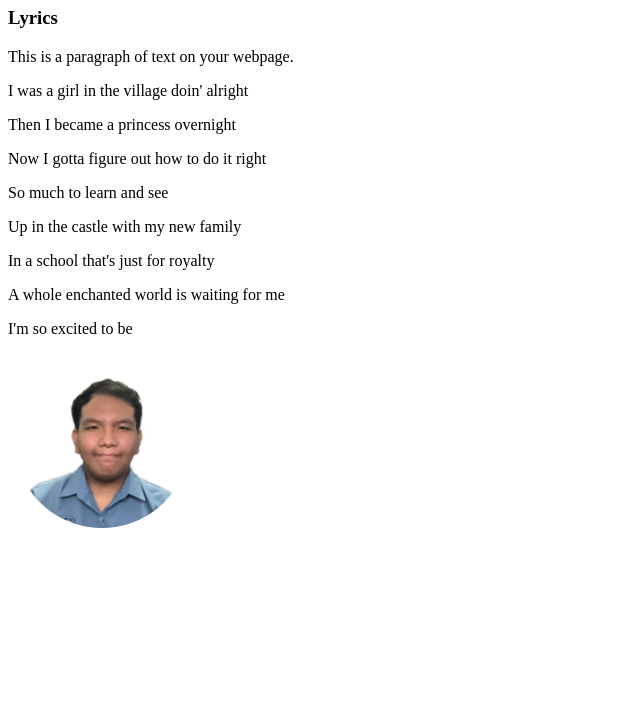
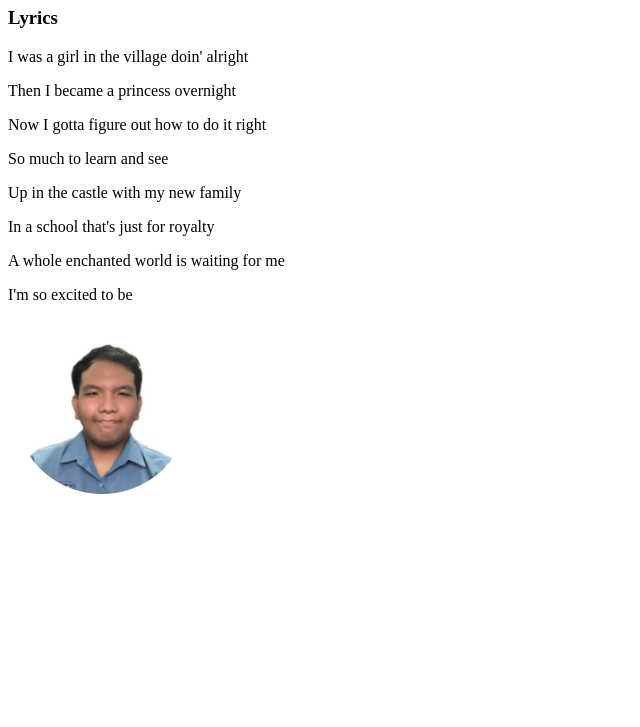
Before and after one commit to CodeWafy/my-profile, a plain HTML site: page index.html in a window 1280 px wide. Shown: the part 73-800 px from the top of the page, without its empty margins (0-640 px from the left). Drawn offline with Linux system fonts and the light colour scheme.

Commit message:
Remove extra lines in profile.html(index.html)

```diff
--- a/profile.html
+++ b/index.html
@@ -8,7 +8,7 @@
 <body>
   <h1>Sofia The First</h1>
   <h3>Lyrics</h3>
-  <p>This is a paragraph of text on your webpage.</p>
+
   <p>I was a girl in the village doin' alright</p>
   <p>Then I became a princess overnight</p>
   <p>Now I gotta figure out how to do it right</p>
```
